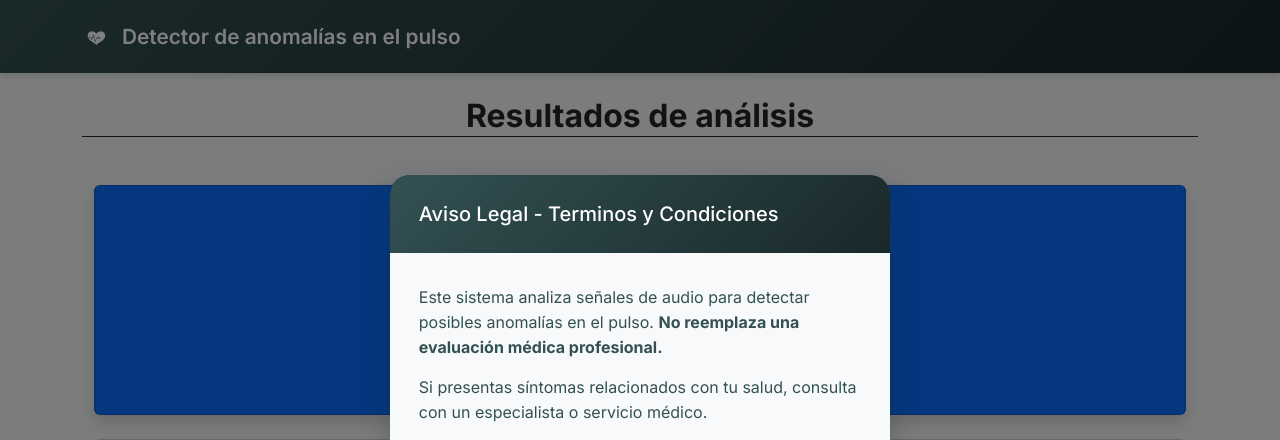
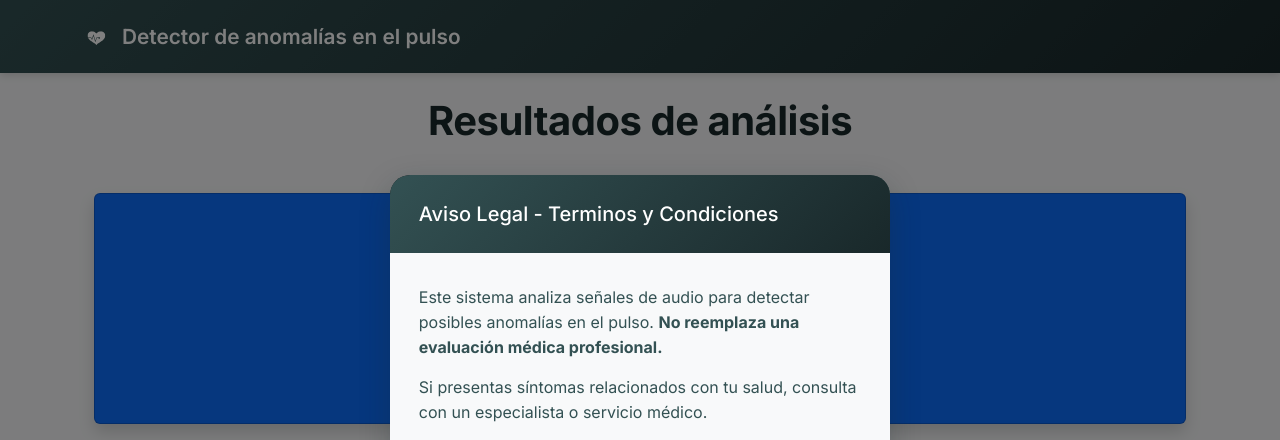
Before and after one commit to LeonHatches/Proyecto_final_FFT_Grupo_3, a Django app: page /results/1/ in a window 1280 px wide. Shown: the top 440 px of the page. Run offline with Django 5.2, Linux system fonts and the light colour scheme.

Commit message:
Se modifica estilo de titulo de seccion de resultados

```diff
--- a/fft_project/cardiac_project/monitor/templates/monitor/results.html
+++ b/fft_project/cardiac_project/monitor/templates/monitor/results.html
@@ -4,7 +4,7 @@
 
 {% block content %}
 
-<h2 class="texto-titulo text-center mb-4">Resultados de análisis</h2>
+<h2 class="home-title">Resultados de análisis</h2>
 
 <div class="container my-5">
 
```
